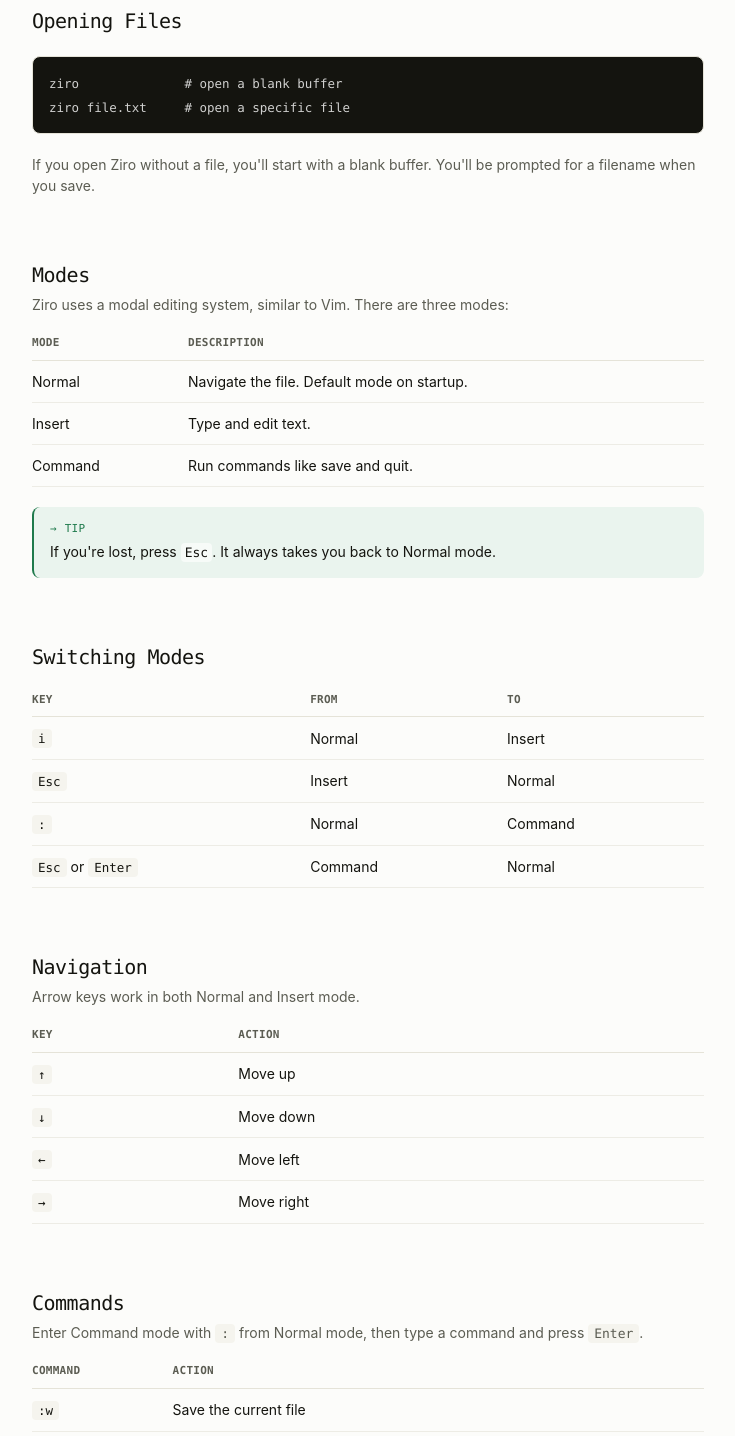
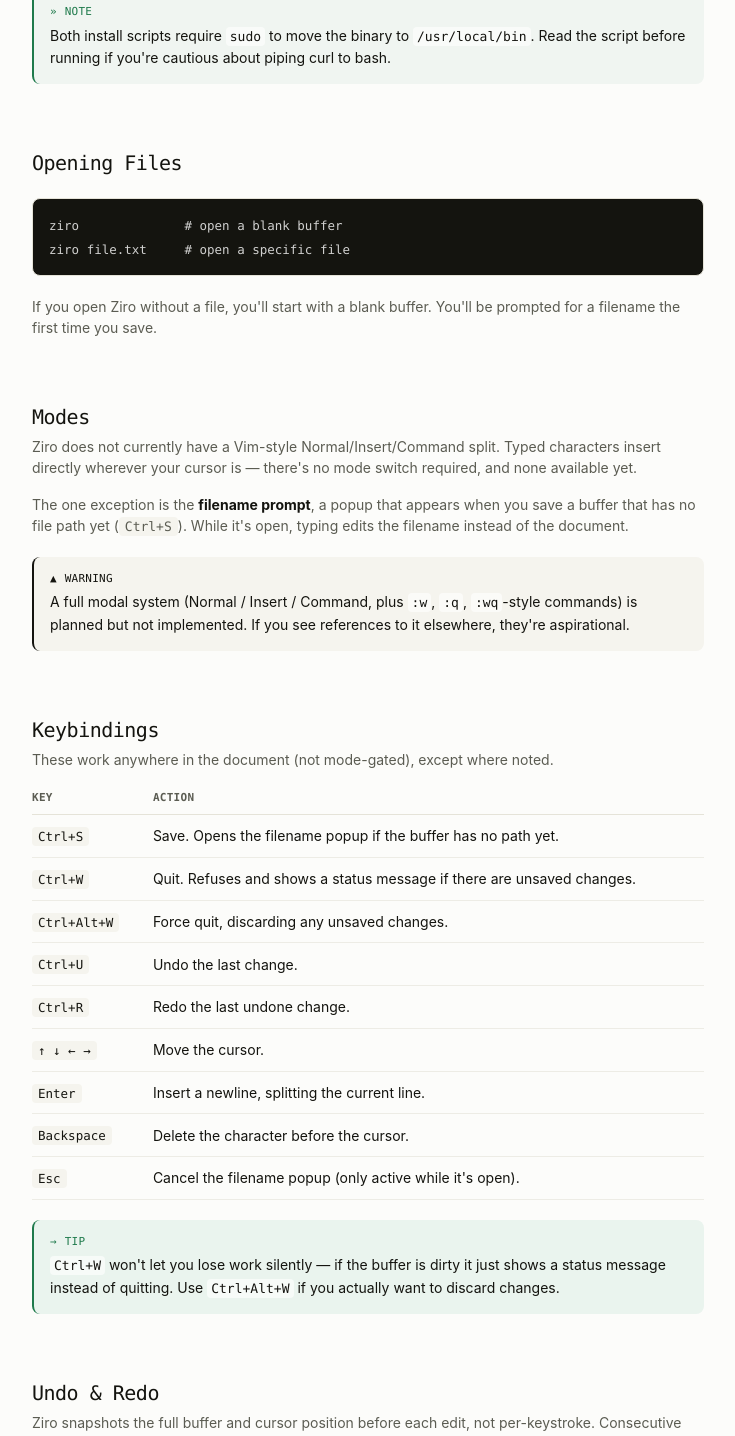
Before and after one commit to FaizeenHoque/Ziro, a SvelteKit app in the folder web/: page /docs in a window 1280 px wide. Shown: the part 1334-2770 px from the top of the page, without its empty margins (348-1083 px from the left). Built offline with nearby package versions, Linux system fonts and the light colour scheme.

Commit message:
refactor: simplify editor UX and remove vim-like flow, updated docs
implemented: undo and redo

```diff
--- a/web/src/routes/docs/+page.svelte
+++ b/web/src/routes/docs/+page.svelte
@@ -10,9 +10,8 @@
 		{ id: 'installation', label: 'Installation' },
 		{ id: 'opening-files', label: 'Opening Files' },
 		{ id: 'modes', label: 'Modes' },
-		{ id: 'switching-modes', label: 'Switching Modes' },
-		{ id: 'navigation', label: 'Navigation' },
-		{ id: 'commands', label: 'Commands' },
+		{ id: 'keybindings', label: 'Keybindings' },
+		{ id: 'undo-redo', label: 'Undo & Redo' },
 		{ id: 'syntax-highlighting', label: 'Syntax Highlighting' }
 	];
 
@@ -41,7 +40,7 @@
 
 <svelte:head>
 	<title>Docs — Ziro</title>
-	<meta name="description" content="Installation, modes, navigation, and commands for Ziro." />
+	<meta name="description" content="Installation, keybindings, and behavior for Ziro." />
 </svelte:head>
 
 <div class="bg-[#FCFCFA] min-h-screen font-sans text-[#14140F]">
@@ -79,7 +78,13 @@
 			<p class="font-mono text-[13px] text-[#1F7A4C] mb-3">docs</p>
 			<h1 class="font-mono text-[34px] tracking-tight mb-12">Everything you need to run Ziro.</h1>
 
-			<section id="installation" class="scroll-mt-28 mb-16">
+			<Callout type="warning">
+				Ziro is early. There is no modal editing yet — no Normal/Insert/Command
+				split. What's documented below is what's actually wired up in the
+				codebase today, not the roadmap.
+			</Callout>
+
+			<section id="installation" class="scroll-mt-28 mb-16 mt-12">
 				<h2 class="font-mono text-[20px] tracking-tight mb-1">Installation</h2>
 				<p class="text-[14px] text-[#5B5C52] mb-4">
 					Ziro is currently only supported on <strong class="text-[#14140F]">Linux</strong>.
@@ -134,88 +139,90 @@
 				/>
 				<p class="text-[14px] text-[#5B5C52]">
 					If you open Ziro without a file, you'll start with a blank buffer. You'll be prompted
-					for a filename when you save.
+					for a filename the first time you save.
 				</p>
 			</section>
 
 			<section id="modes" class="scroll-mt-28 mb-16">
 				<h2 class="font-mono text-[20px] tracking-tight mb-1">Modes</h2>
 				<p class="text-[14px] text-[#5B5C52] mb-4">
-					Ziro uses a modal editing system, similar to Vim. There are three modes:
+					Ziro does not currently have a Vim-style Normal/Insert/Command split.
+					Typed characters insert directly wherever your cursor is — there's no
+					mode switch required, and none available yet.
+				</p>
+				<p class="text-[14px] text-[#5B5C52] mb-4">
+					The one exception is the <strong class="text-[#14140F]">filename prompt</strong>,
+					a popup that appears when you save a buffer that has no file path yet
+					(<code class="font-mono text-[13px] bg-[#F5F4EE] px-1.5 py-0.5 rounded">Ctrl+S</code>).
+					While it's open, typing edits the filename instead of the document.
+				</p>
+				<Callout type="warning">
+					A full modal system (Normal / Insert / Command, plus <code>:w</code>,
+					<code>:q</code>, <code>:wq</code>-style commands) is planned but not
+					implemented. If you see references to it elsewhere, they're aspirational.
+				</Callout>
+			</section>
+
+			<section id="keybindings" class="scroll-mt-28 mb-16">
+				<h2 class="font-mono text-[20px] tracking-tight mb-1">Keybindings</h2>
+				<p class="text-[14px] text-[#5B5C52] mb-4">
+					These work anywhere in the document (not mode-gated), except where noted.
 				</p>
 				<DocsTable
-					headers={['Mode', 'Description']}
+					headers={['Key', 'Action']}
 					rows={[
-						['Normal', 'Navigate the file. Default mode on startup.'],
-						['Insert', 'Type and edit text.'],
-						['Command', 'Run commands like save and quit.']
+						['`Ctrl+S`', 'Save. Opens the filename popup if the buffer has no path yet.'],
+						['`Ctrl+W`', 'Quit. Refuses and shows a status message if there are unsaved changes.'],
+						['`Ctrl+Alt+W`', 'Force quit, discarding any unsaved changes.'],
+						['`Ctrl+U`', 'Undo the last change.'],
+						['`Ctrl+R`', 'Redo the last undone change.'],
+						['`↑ ↓ ← →`', 'Move the cursor.'],
+						['`Enter`', 'Insert a newline, splitting the current line.'],
+						['`Backspace`', 'Delete the character before the cursor.'],
+						['`Esc`', 'Cancel the filename popup (only active while it\'s open).']
 					]}
 				/>
 				<Callout type="tip">
-					If you're lost, press <code>Esc</code>. It always takes you back to Normal mode.
+					<code>Ctrl+W</code> won't let you lose work silently — if the buffer is
+					dirty it just shows a status message instead of quitting. Use
+					<code>Ctrl+Alt+W</code> if you actually want to discard changes.
 				</Callout>
 			</section>
 
-			<section id="switching-modes" class="scroll-mt-28 mb-16">
-				<h2 class="font-mono text-[20px] tracking-tight mb-1">Switching Modes</h2>
-				<DocsTable
-					headers={['Key', 'From', 'To']}
-					rows={[
-						['`i`', 'Normal', 'Insert'],
-						['`Esc`', 'Insert', 'Normal'],
-						['`:`', 'Normal', 'Command'],
-						['`Esc` or `Enter`', 'Command', 'Normal']
-					]}
-				/>
-			</section>
-
-			<section id="navigation" class="scroll-mt-28 mb-16">
-				<h2 class="font-mono text-[20px] tracking-tight mb-1">Navigation</h2>
-				<p class="text-[14px] text-[#5B5C52] mb-4">Arrow keys work in both Normal and Insert mode.</p>
+			<section id="undo-redo" class="scroll-mt-28 mb-16">
+				<h2 class="font-mono text-[20px] tracking-tight mb-1">Undo & Redo</h2>
+				<p class="text-[14px] text-[#5B5C52] mb-4">
+					Ziro snapshots the full buffer and cursor position before each edit,
+					not per-keystroke. Consecutive character insertions and consecutive
+					backspaces are grouped into a single undo step; typing a word and
+					then deleting it are still two separate steps.
+				</p>
 				<DocsTable
 					headers={['Key', 'Action']}
 					rows={[
-						['`↑`', 'Move up'],
-						['`↓`', 'Move down'],
-						['`←`', 'Move left'],
-						['`→`', 'Move right']
+						['`Ctrl+U`', 'Undo'],
+						['`Ctrl+R`', 'Redo']
 					]}
 				/>
-			</section>
-
-			<section id="commands" class="scroll-mt-28 mb-16">
-				<h2 class="font-mono text-[20px] tracking-tight mb-1">Commands</h2>
-				<p class="text-[14px] text-[#5B5C52] mb-4">
-					Enter Command mode with <code class="font-mono text-[13px] bg-[#F5F4EE] px-1.5 py-0.5 rounded">:</code>
-					from Normal mode, then type a command and press <code class="font-mono text-[13px] bg-[#F5F4EE] px-1.5 py-0.5 rounded">Enter</code>.
-				</p>
-				<DocsTable
-					headers={['Command', 'Action']}
-					rows={[
-						['`:w`', 'Save the current file'],
-						['`:q`', 'Quit (warns if unsaved changes exist)'],
-						['`:!q`', 'Force quit without saving'],
-						['`:wq`', 'Save and quit'],
-						['`:x`', 'Save and quit (same as `:wq`)']
-					]}
-				/>
-				<Callout type="warning">
-					<code>:q</code> will refuse to close if you have unsaved changes. Use <code>:!q</code>
-					to force quit and discard them, or <code>:wq</code> to save first.
+				<Callout type="note">
+					Redo history is cleared as soon as you make a new edit after undoing —
+					same behavior you'd expect from any standard editor.
 				</Callout>
 			</section>
 
 			<section id="syntax-highlighting" class="scroll-mt-28">
 				<h2 class="font-mono text-[20px] tracking-tight mb-1">Syntax Highlighting</h2>
 				<p class="text-[14px] text-[#5B5C52] mb-4">
-					Ziro automatically detects the language from the file extension and applies syntax
-					highlighting. Supported languages include anything syntect supports out of the box:
-					Rust, Python, JavaScript, TypeScript, Go, C, C++, HTML, CSS, JSON, TOML, Markdown, and
-					more.
+					Ziro detects the language from the file's extension and applies syntax
+					highlighting via <code class="font-mono text-[13px] bg-[#F5F4EE] px-1.5 py-0.5 rounded">syntect</code>,
+					using the Solarized (dark) theme. Supported languages include anything
+					syntect ships by default: Rust, Python, JavaScript, TypeScript, Go, C,
+					C++, HTML, CSS, JSON, TOML, Markdown, and more.
 				</p>
 				<Callout type="note">
-					If you open Ziro without a filename, syntax highlighting won't activate until you save
-					the file with a name.
+					If you open Ziro without a filename, there's no extension to detect —
+					highlighting falls back to plain text until you save the buffer with
+					a real name.
 				</Callout>
 			</section>
 		</div>
```
Also changed, not shown: 2 other files (tests, documents, lock files or other folders).
